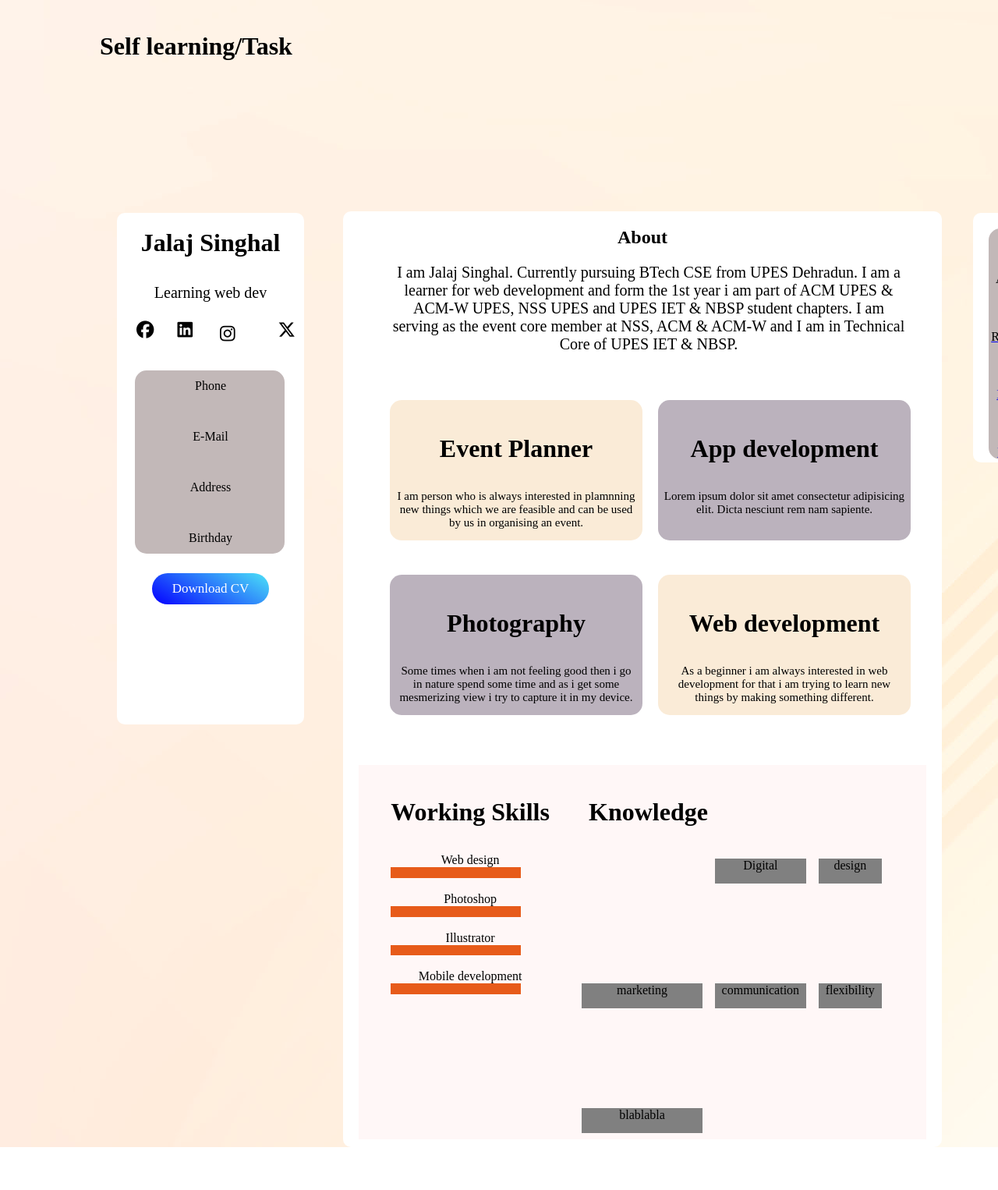
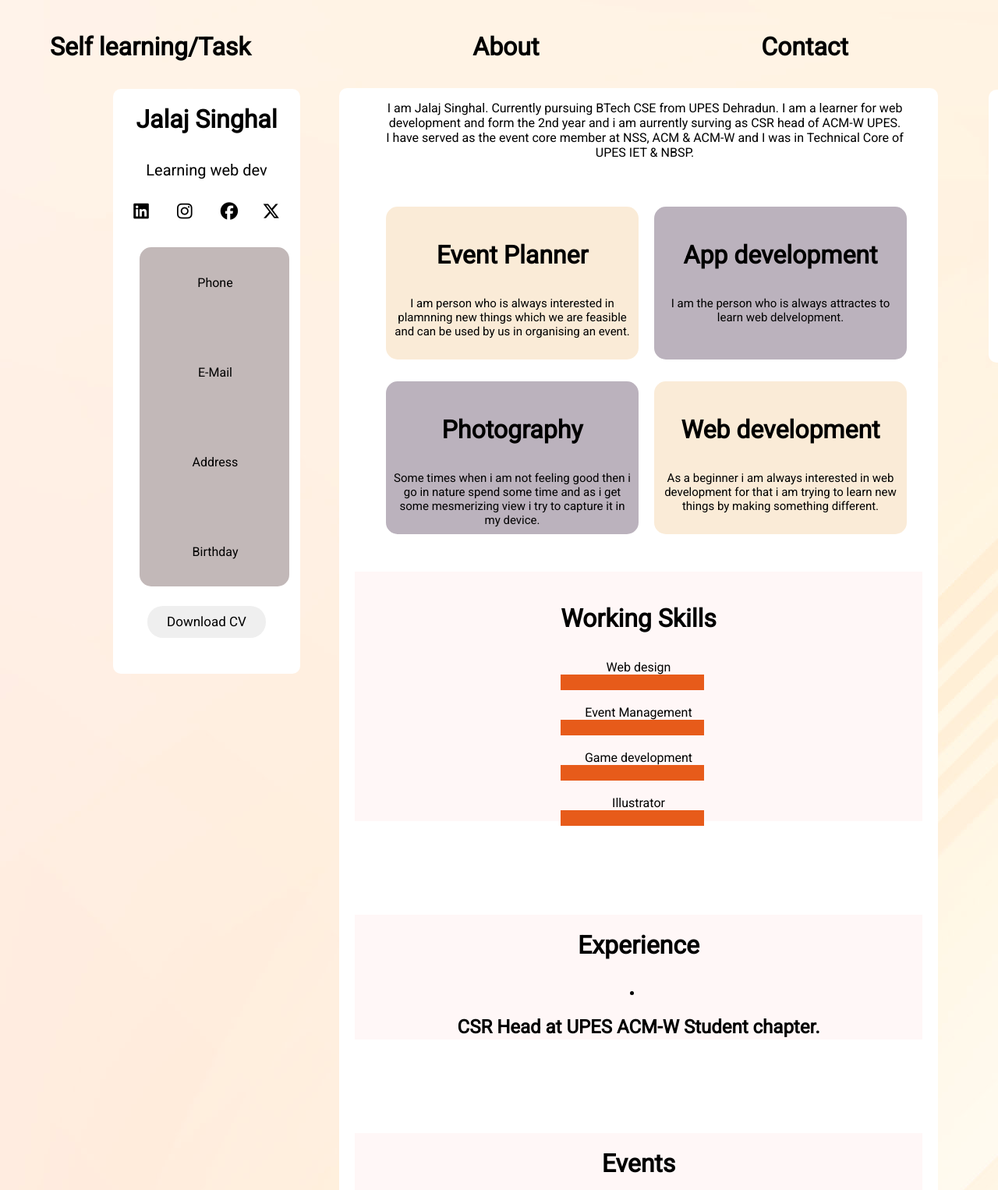
Before and after one commit to jalaj-25/Python-JS-HTML, a plain HTML site: page portfolio/index.html in a window 1280 px wide. Shown: the top 1526 px of the page at 78% size. Before the commit the page ends 1471 px from the top, so only its background shows below. Drawn offline with Linux system fonts and the light colour scheme.

Commit message:
Add files via upload

```diff
--- a/portfolio/index.html
+++ b/portfolio/index.html
@@ -6,19 +6,24 @@
     <link rel="stylesheet" href="style.css">
     <script src="https://kit.fontawesome.com/85499f6aae.js" crossorigin="anonymous"></script>
     <title>Portfolio</title>
+    <link href="https://fonts.googleapis.com/css?family=Roboto&display=swap" rel="stylesheet">
 </head>
 <body>
-    <h1 class="title">Self learning/Task</h1>
+    <div class="title">
+        <h1 class="name-font">Self learning/Task</h1>
+        <h1 class="name-font">About</h1>
+        <h1 class="name-font">Contact</h1>
+    </div>
     <div class="content">
         <div class="main">
             <div class="connect">
-                <h1>Jalaj Singhal</h1>
+                <h1 class="name-font">Jalaj Singhal</h1>
                 <p>Learning web dev</p>
                 <div class="logo">
-                <i class="fa-brands fa-facebook fb"></i>
                     <div class="in" href="https://www.linkedin.com/in/jalaj-singhal-2a7574287/"><i class="fa-brands fa-linkedin li" ></i></div>
                     <div class="ig" href="https://www.instagram.com/"><i class="fa-brands fa-instagram ig"></i></div>
-                <div class="twitter"><i class="fa-brands fa-x-twitter x"></i></div>
+                    <div class="fe"><i class="fa-brands fa-facebook fb"></i></div>
+                    <div class="tw"><i class="fa-brands fa-x-twitter x"></i></div>
                 </div>
                 <div class="log">
                     <div class="con">Phone</div>
@@ -31,9 +36,8 @@
         </div>
 
         <div class="about">
-            <h2>About</h2>
-            <p class="text">I am Jalaj Singhal. Currently pursuing BTech CSE from UPES Dehradun. I am a learner for web development and form the 1st year i am part of ACM UPES & ACM-W UPES, NSS UPES and UPES IET & NBSP student chapters.
-                I am serving as the event core member at NSS, ACM & ACM-W and I am in Technical Core of UPES IET & NBSP.
+            <p class="text">I am Jalaj Singhal. Currently pursuing BTech CSE from UPES Dehradun. I am a learner for web development and form the 2nd year and i am aurrently surving as CSR head of ACM-W UPES.<br>
+                I have served as the event core member at NSS, ACM & ACM-W and I was in Technical Core of UPES IET & NBSP.
             </p>
             <div class="what_i_do">
                 <div class="ui">
@@ -42,7 +46,7 @@
                 </div>
                 <div class="app">
                     <h1>App development</h1>
-                    <p class="explain">Lorem ipsum dolor sit amet consectetur adipisicing elit. Dicta nesciunt rem nam sapiente.</p>
+                    <p class="explain">I am the person who is always attractes to learn web delvelopment.</p>
                 </div>
                 <div class="photo">
                     <h1>Photography</h1>
@@ -57,22 +61,28 @@
                 <div class="practice"><h1>Working Skills</h1>
                     Web design<br>
                     <div class="skill html"></div><br>
-                    Photoshop<br>
+                    Event Management<br>
                     <div class="skill pic"></div><br>
+                    Game development<br>
+                    <div class="skill mobile"></div><br>
                     Illustrator<br>
                     <div class="skill ill"></div><br>
-                    Mobile development<br>
-                    <div class="skill mobile"></div><br>
                 </div>
-                <span class="know"><h1>Knowledge</h1>
-                    <div class="card">Digital</div>
-                    <div class="card">design</div>
-                    <div class="card">marketing</div>
-                    <div class="card">communication</div>
-                    <div class="card">flexibility</div>
-                    <div class="card">blablabla</div>
-                </span>
             </div>
+            <div class="exp"><h1>Experience<br></h1>
+                <li>
+                    <h2>CSR Head at UPES ACM-W Student chapter.<br> </h2>
+                    <!-- <h2>Organized Chitrakala        </h2> -->
+                </li>
+            </div>
+
+            <div class="events"><h1>Events<br></h1>
+                <li>
+                    <h2>Organized Metamorphosis<br> </h2>
+                    <h2>Organized Chitrakala        </h2>
+                </li>
+            </div>
+
         </div>
 
         <div class="shortcut">
--- a/portfolio/style.css
+++ b/portfolio/style.css
@@ -1,26 +1,29 @@
 body {
     height: 100%;
-    width: device-width;
     margin: 0;
     padding: 0;
     background-image: url("62624.jpg");
+    font-family: 'Roboto', sans-serif;
 }
 
 .title {
-    margin-left: 10%;
+    margin-left: 5%;
+    display: flex;
+    width: 80%;
+    justify-content: space-between;
 }
 
 .main {
     height: 82vh;
     margin-top: -20px;
-    padding-left: 50px;
+    margin-left: 45px;
 }
+/*top right bottom left*/
 
 .content {
-    margin: 180px;
-    /* padding-top: 20px; */
     margin-left: 100px;
     height: 64vh;
+    /* width: 75%; */
     display: flex;
     color: black;
 }
@@ -30,6 +33,12 @@ h1{
     padding-top: 20px;
 }
 
+.name-font{
+    height: 50px;
+    padding-top: 20px;
+    font-size: 4vh;
+}
+
 p {
     color: black;
     font-size: 20px;
@@ -37,14 +46,18 @@ p {
 
 .logo {
     display: flex;
-    margin-left: 20px;
+    /* margin-left: 20px; */
     font-size: 140%;
     margin-top: 20px;
+    width: 100%;
+    align-items: center;
+    justify-content: space-evenly;
+
 }
 
 .fb, .li, .ig, .x {
     padding: 5px;
-    margin-right: 20px;
+    /* margin-right: 20px; */
 }
 
 .fb:hover, .li:hover, .ig:hover, .x:hover {
@@ -58,17 +71,24 @@ p {
 
 .con {
     width: 75%;
-    margin-left: 30px;
+    margin-left: 50px;
     border-radius: 20px;
     height: 40px;
     display: flex;
     align-items: center;
     justify-content: center;
     margin: 25px;
+    padding: 25px 0;
+}
+
+.con:hover{
+    transition-duration: 3s;
+    border: 2px solid black;
+    font-size: 25px;
 }
 
 .log {
-    margin-left: 23px;
+    margin-left: 34px;
     width: 80%;
     display: block;
     margin-top: 20px;
@@ -79,8 +99,8 @@ p {
 
 button {
     border: none;
-    color: #fff;
-    background-image: linear-gradient(30deg, #0400ff, #4ce3f7);
+    /* color: #fff;  */
+    background-image: #FFB49A;
     border-radius: 20px;
     background-size: 100% auto;
     font-family: inherit;
@@ -110,7 +130,7 @@ button {
    }
 
 .connect {
-    height: 100%;
+    height: 750px;
     width: 30vh;
     background-color: white;
     text-align: center;
@@ -120,7 +140,7 @@ button {
 .about {
     text-align: center;
     margin-left: 50px;
-    height: 150vh;
+    height: 180vh;
     width: 100vh;
     background-color: white;
     border-radius: 10px;
@@ -129,6 +149,7 @@ button {
 .text {
     margin-left: 60px;
     width: 83vh;
+    font-size: 2vh;
 }
 
 .explain {
@@ -138,10 +159,17 @@ button {
 
 .skills {
     background-color: #fff7f7;
-    height: 60vh;
+    height: 40vh;
     margin: 20px 20px 15vh 20px; /*top right bottom left*/
     display: flex;
     justify-content: space-evenly;
+}
+.events, .exp {
+    background-color: #fff7f7;
+    height: 20vh;
+    margin: 20px 20px 15vh 20px; /*top right bottom left*/
+    /* display: flex; */
+    /* justify-content: space-evenly; */
 }
 
 .skill {
@@ -151,22 +179,8 @@ button {
 }
 
 .html, .pic, .ill, .mobile{
-    width: 80%;
-    height: 2%;
-}
-
-.know{
-    width: 55%;
-    /* margin: 0 0 0 15vh; */
-    display: grid;
-    grid-template-columns: auto auto auto;
-}
-
-.card{
-    margin: 15vh 2vh 0 0; /*top right bottom left*/
-    justify-content: start;
-    height: 4vh;
-    background-color: grey;
+    width: 90%;
+    height: 5%;
 }
 
 .what_i_do {
@@ -179,7 +193,7 @@ button {
 
 .ui {
     padding: 2px;
-    height: 11rem;
+    height: 12rem;
     width: 20rem;
     background-color: antiquewhite;
     margin: 20px 0px 0px 20px;
@@ -188,7 +202,7 @@ button {
 
 .app {
     padding: 2px;
-    height: 11rem;
+    height: 12rem;
     width: 20rem;
     background-color: #bbb2bd;
     margin: 20px 0px 0px 20px;
@@ -197,7 +211,7 @@ button {
 
 .photo {
     padding: 2px;
-    height: 11rem;
+    height: 12rem;
     width: 20rem;
     background-color: #bbb2bd;
     margin: 20px 0px 0px 20px;
@@ -206,23 +220,24 @@ button {
 
 .web{
     padding: 2px;
-    height: 11rem;
+    height: 12rem;
     width: 20rem;
     background-color: antiquewhite;
     margin: 20px 0px 0px 20px;
     border-radius: 15px;
 }
-
 .shortcut {
-    height: 40vh;
+    height: 350px;
     width: 13vh;
-    margin: 2px 0 0 40px; /*top right bottom left*/
+    margin: 2px 0 0 65px; /*top right bottom left*/
     border-radius: 10px;
     background-color: white;
     text-align: center;
 }
 
 .st {
+    height: 350px;
+    height: fit-content;
     margin: 20px;
     background-color: rgb(194, 184, 184);
     border-radius: 15px;
```
Lines whose indentation alone changed are shown as unchanged.
